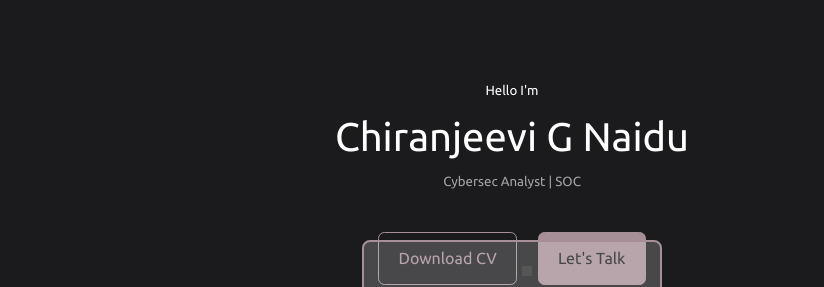
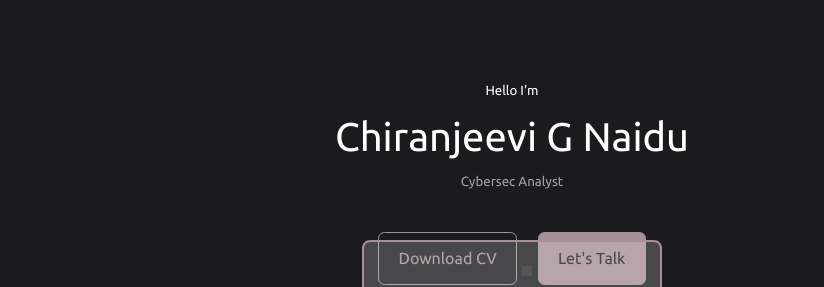
Before and after one commit to lordprime/test, a React (Create React App) app: page / in a window 1280 px wide. Shown: the top 287 px of the page, without its empty margins (128-952 px from the left). Built offline with nearby package versions, Linux system fonts and the light colour scheme.

Commit message:
Update Header.jsx

```diff
--- a/src/components/header/Header.jsx
+++ b/src/components/header/Header.jsx
@@ -13,7 +13,7 @@ const Header = () => {
         <div className="upper-header">
           <h5>Hello I'm</h5>
           <AnimatedText />
-          <h5 className="text-light"> Cybersec Analyst | SOC </h5>
+          <h5 className="text-light"> Cybersec Analyst </h5>
           <CTA />
         </div>
         <div className="lower-header">
```
